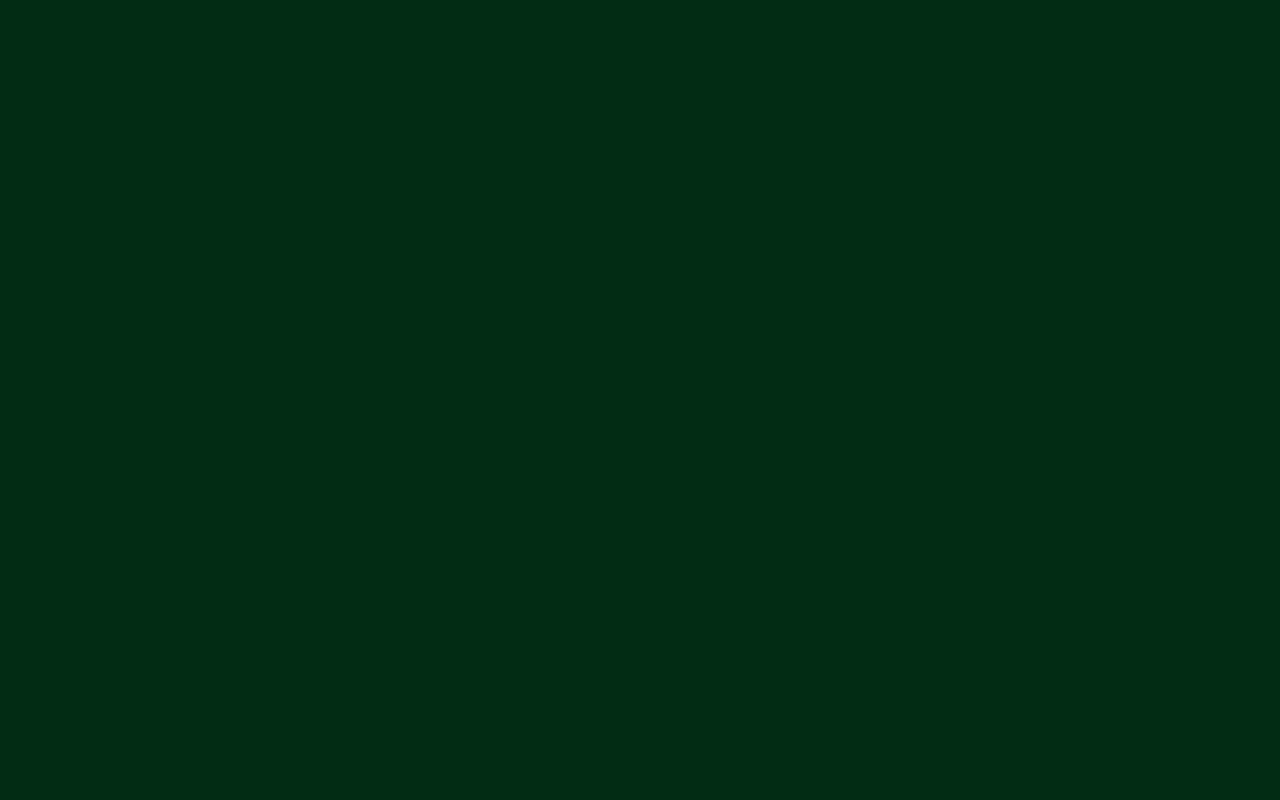
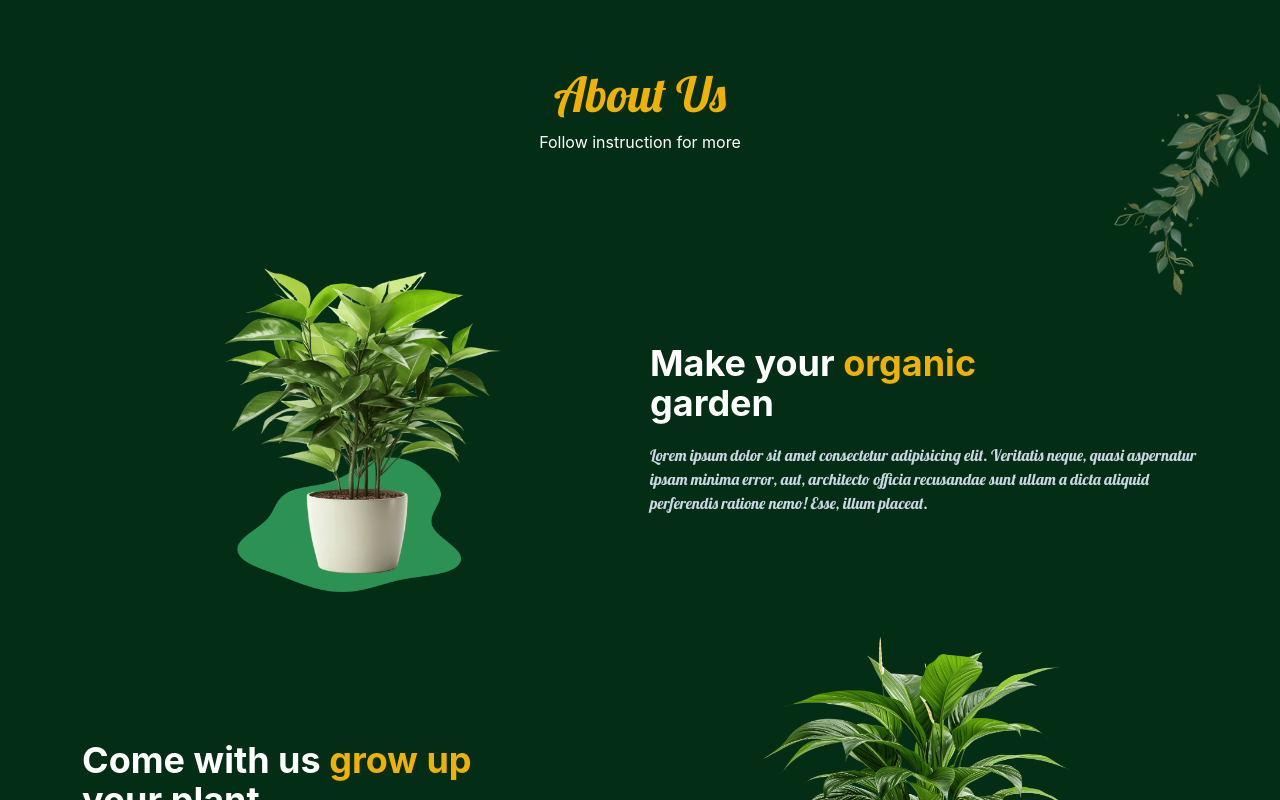
Before and after one commit to temesgenkindie21-dev/Plant-Websites-2026, a React (Vite) app: page / in a window 1280 px wide. Shown: the part 1160-1960 px from the top of the page. Before the commit the page ends 1150 px from the top, so only its background shows below. Built offline with nearby package versions, Linux system fonts and the light colour scheme.

Commit message:
About Page is Done

```diff
--- a/src/App.jsx
+++ b/src/App.jsx
@@ -4,6 +4,7 @@ import "@fontsource/open-sans";
 import Header from "./Components/Header/Header";
 import Home from "./Components/Section/Home";
 import Service from "./Components/Section/Service";
+import About from "./Components/Section/About";
 
 function App() {
   return (
@@ -11,6 +12,7 @@ function App() {
       <Header />
       <Home />
       <Service />
+      <About />
     </>
   );
 }
--- /dev/null
+++ b/src/Components/Section/About.jsx
@@ -0,0 +1,75 @@
+import React from "react";
+import Plant1 from "../../img/plant-1.png";
+import Plant2 from "../../img/plant-2.png";
+import Leaf3 from "../../img/leaf-3.png";
+
+function About() {
+  const title = [
+    {
+      img: Plant1,
+      dataTit1le1: "Make your",
+      dataTit1le2: "organic",
+      dataTit1le3: "garden",
+      class: "lg:flex-row",
+    },
+    {
+      img: Plant2,
+      dataTit1le1: "Come with us",
+      dataTit1le2: "grow up",
+      dataTit1le3: "your plant",
+      class: "lg:flex-row-reverse",
+    },
+  ];
+  return (
+    <div className="py-20" id="about">
+      <div className="overflow-hidden relative ">
+        <div className="absolute top-0 -right-12 opacity-50">
+            <img src={Leaf3} alt="leaf image" className="w-40 lg:w-52 xl:w-60" />
+        </div>
+        <div className="flex flex-col items-center gap-3 text-center mb-10 md:mb-20">
+          <h2 className="text-yellow-500 font-Lobster text-2xl md:text-3xl lg:text-4xl xl:text-5xl">
+            About Us
+          </h2>
+          <p className="max-w-2xl">Follow instruction for more</p>
+        </div>
+        {title.map((value, index) => {
+          return (
+            <div className="container space-y-10 xl:space-y-0" key={index}>
+              <div
+                className={`flex items-center gap-5 flex-col ${value.class} `}
+              >
+                <div className="w-full lg:w-1/2 ">
+                  <img
+                    src={value.img}
+                    alt=""
+                    className="w-full sm:w-2/3 lg:w-full xl:w-2/3 mx-auto hover:-translate-y-1"
+                  />
+                </div>
+                <div className="w-full lg:w-1/2">
+                  <div className="space-y-5">
+                    <h3 className="text-xl md:text-2xl lg:text-3xl xl:text-4xl font-bold">
+                      {value.dataTit1le1}{" "}
+                      <span className="text-yellow-500">
+                        {value.dataTit1le2}
+                      </span>
+                      <br />
+                      {value.dataTit1le3}
+                    </h3>
+                    <p className="font-Lobster text-slate-300">
+                      Lorem ipsum dolor sit amet consectetur adipisicing elit.
+                      Veritatis neque, quasi aspernatur ipsam minima error, aut,
+                      architecto officia recusandae sunt ullam a dicta aliquid
+                      perferendis ratione nemo! Esse, illum placeat.
+                    </p>
+                  </div>
+                </div>
+              </div>
+            </div>
+          );
+        })}
+      </div>
+    </div>
+  );
+}
+
+export default About;
```
